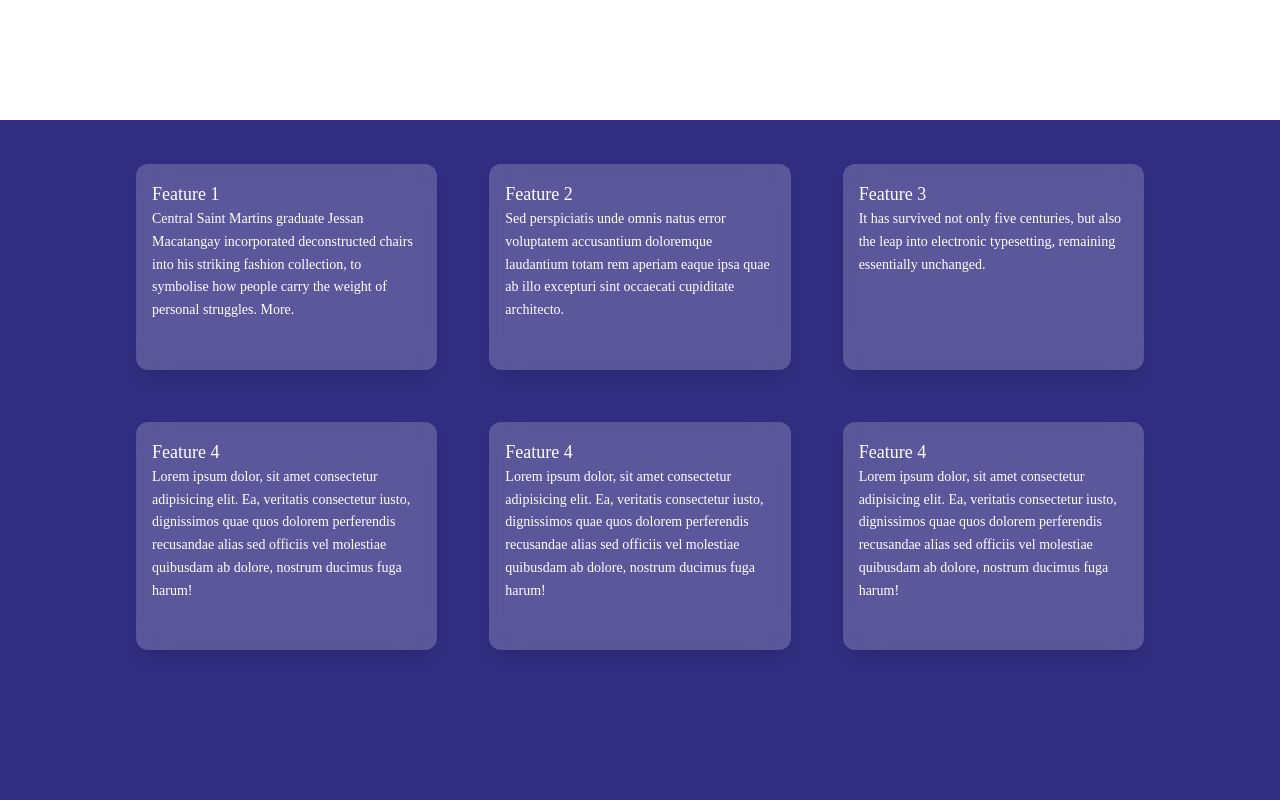
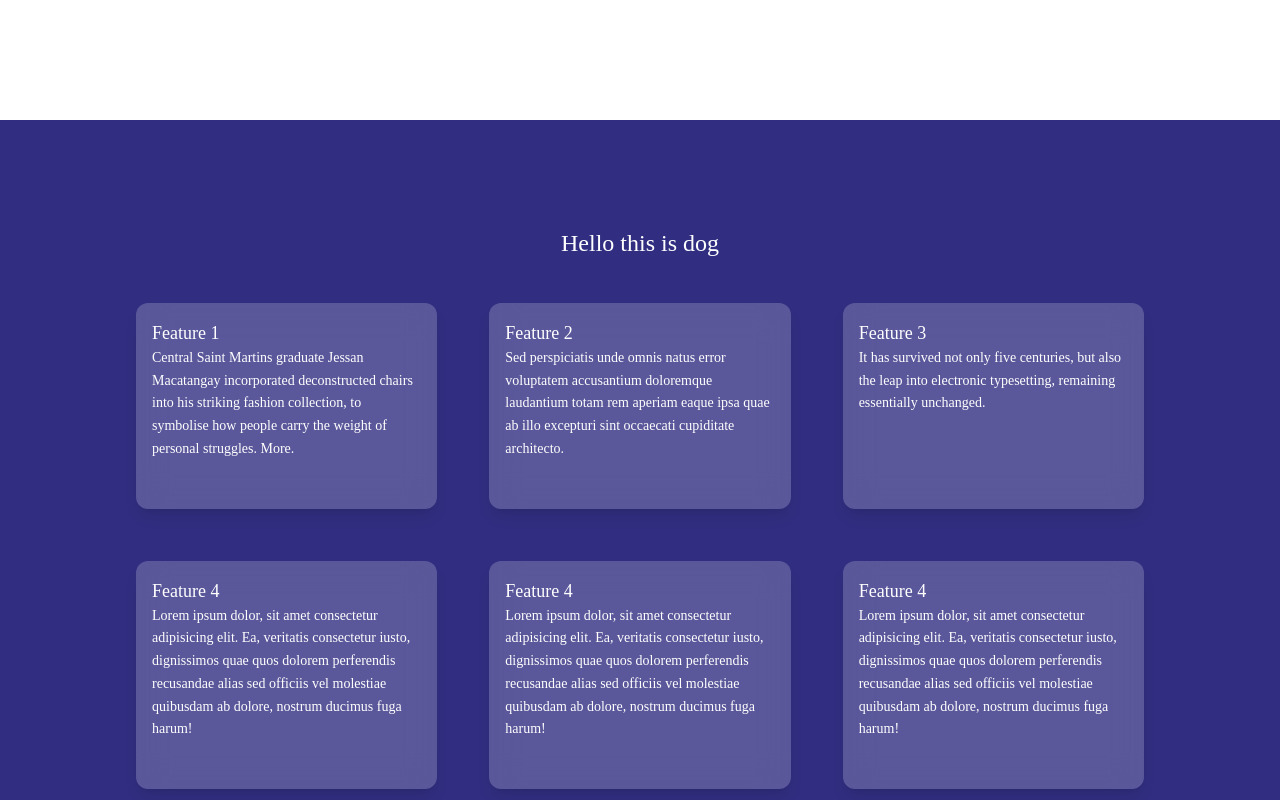
Before and after one commit to synerjay/landing-page-template-nextjs, a Next.js app: page / in a window 1280 px wide. Shown: the part 1480-2280 px from the top of the page. Built offline with nearby package versions, Linux system fonts and the light colour scheme.

Commit message:
added on the features component

```diff
--- a/comps/Feature.js
+++ b/comps/Feature.js
@@ -3,14 +3,11 @@ import GlassCard from './GlassCard';
 
 const FeatureBox = (props) => {
   return (
-    <section className='bg-indigo-900 h-screen'>
     <div className='w-auto h-auto grid grid-cols-3 gap-1 pt-5 px-28'>
       {props.features.map((feature, key) => (
         <GlassCard key={key}>
           <div className='lg:flex-grow w-auto flex flex-col md:items-start md:text-left items-center text-center p-4'>
-              <h1 className='text-lg font-medium text-white '>
-                {feature.title}
-              </h1>
+            <h1 className='text-lg font-medium text-white '>{feature.title}</h1>
             <p className='mb-8 text-white leading-relaxed text-sm'>
               {feature.desc}
             </p>
@@ -18,7 +15,6 @@ const FeatureBox = (props) => {
         </GlassCard>
       ))}
     </div>
-    </section>
   );
 };
 
@@ -68,9 +64,10 @@ const Feature = () => {
     },
   ];
   return (
-    <div>
+    <section className='bg-indigo-900 h-screen flex flex-col justify-center items-center'>
+      <h2 className='text-center text-2xl text-white'> Hello this is dog</h2>
       <FeatureBox features={features} />
-    </div>
+    </section>
   );
 };
 
```
Lines whose indentation alone changed are shown as unchanged.
